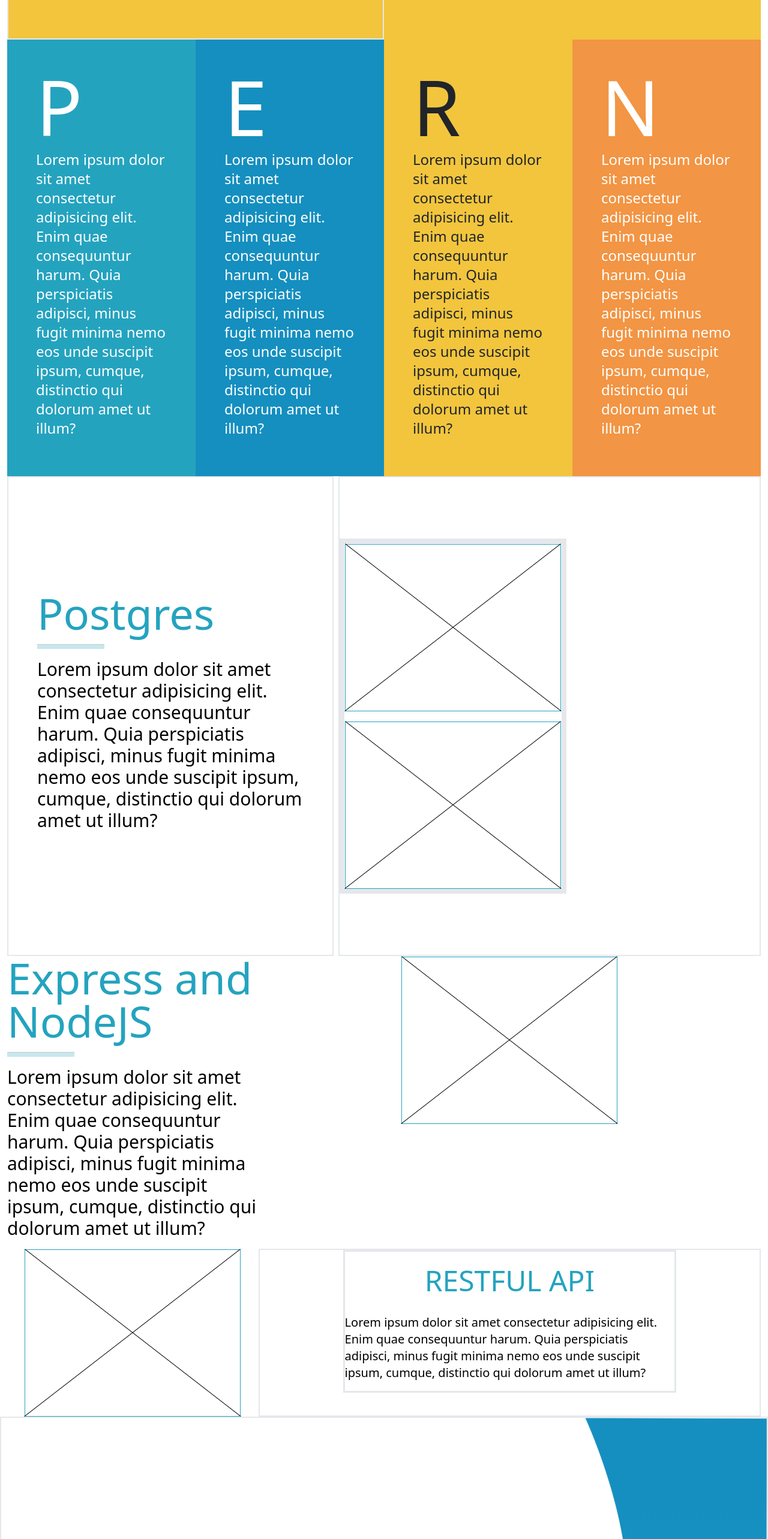
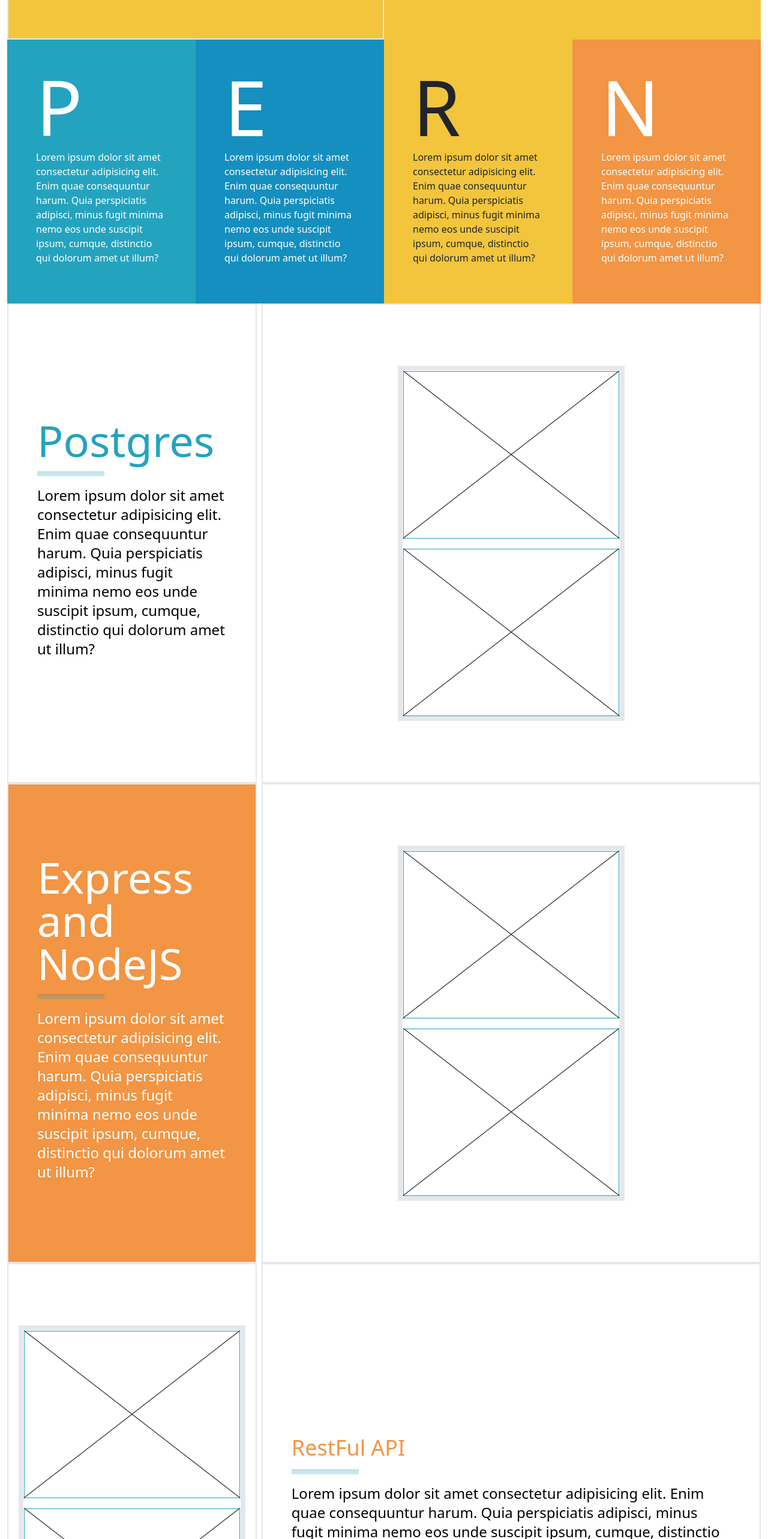
Before and after one commit to hagoodj98/portfolio, a Next.js app: page /work/bookblog in a window 1280 px wide. Shown: the part 1342-3908 px from the top of the page at 60% size. Built offline with nearby package versions, Linux system fonts and the light colour scheme.

Commit message:
added more slideshows. next step is to figure out how many slides for each project

```diff
--- a/app/components/Card.jsx
+++ b/app/components/Card.jsx
@@ -2,10 +2,10 @@ import React from 'react'
 
 const Card = (props) => {
   return (
-    <div className='p-5'>
+    <>
       <h3 className='text-9xl'>{props.title}</h3>
       <p>{props.text}</p>
-    </div>
+    </>
   )
 }
 
--- /dev/null
+++ b/app/components/Carousel.jsx
@@ -0,0 +1,50 @@
+'use client';
+
+import React, {useState} from 'react'
+import Carousel from 'react-bootstrap/Carousel';
+import Image from 'next/image';
+import Flippo from "../../public/Group 34.png";
+import ArrowBackIosRoundedIcon from '@mui/icons-material/ArrowBackIosRounded';
+import ArrowForwardIosRoundedIcon from '@mui/icons-material/ArrowForwardIosRounded';
+import  infoData  from "../components/datai"
+
+const CarouselControlled = () => {
+
+    console.log(infoData);
+
+
+  return (
+    <>
+        <Carousel indicators={false} prevIcon={<span className='text-moreblue'><ArrowBackIosRoundedIcon /></span> } nextIcon={<span className='text-moreblue'><ArrowForwardIosRoundedIcon /></span>} className='md:h-[700px] ' >
+            {
+                infoData.map((i) => (
+                        <Carousel.Item key={i.id} className=' border-2 mt-11 h-[500px]'>
+                            <Image src={Flippo} className='mx-auto mt-9'  alt="nothing" text="First slide" />
+                            <Carousel.Caption className='absolute bottom-1'>
+                                <h3 className='text-black'>{i.subtitle}</h3>
+                                <p className='text-black'>{i.caption}</p>
+                            </Carousel.Caption>
+                        </Carousel.Item>
+                ))
+            }
+
+
+        </Carousel>
+    </>
+  )
+}
+
+export default CarouselControlled;
+
+
+/*
+
+<Carousel.Item className=' border-2 mt-11 h-[500px]'>
+                <Image src={Flippo} className='mx-auto mt-9'  alt="nothing" text="First slide" />
+                <Carousel.Caption className='absolute bottom-1'>
+                <h3 className='text-black'>First slide label</h3>
+                <p className='text-black'>Nulla vitae elit libero, a pharetra augue mollis interdum.</p>
+                </Carousel.Caption>
+            </Carousel.Item>
+
+            */
--- /dev/null
+++ b/app/components/SmallCard.jsx
@@ -0,0 +1,13 @@
+import React from 'react'
+
+const SmallCard = (props) => {
+  return (
+    <div>
+        <div className='bg-orange w-5/6 text-white rounded-lg p-5'>
+            <h4>{props.subtitle}</h4>
+            <p>{props.smallcardtext}</p>
+        </div>
+    </div>
+  )
+}
+export default SmallCard
--- /dev/null
+++ b/app/components/Video.jsx
@@ -0,0 +1,15 @@
+'use client';
+
+import React from 'react'
+
+const Video = () => {
+  return (
+    <>
+
+        <video src=""></video>
+
+    </>
+  )
+}
+
+export default Video;
--- a/app/work/bookblog/page.jsx
+++ b/app/work/bookblog/page.jsx
@@ -2,6 +2,9 @@ import React from "react";
 import Image from "next/image";
 import Flippo from "../../../public/Group 34.png";
 import Card from '../../components/Card';
+import Carousel from "@/app/components/Carousel";
+import repsonsive from '../../../public/images.png'
+import Video from '../../components/Video';
 
 const BookBlog = () => {
     return (
@@ -36,32 +39,32 @@ const BookBlog = () => {
                 </div>
             </div>
             <div className="grid md:grid-cols-2 lg:grid-cols-4">
-                <div className="bg-bluegreen text-white text-2xl">
+                <div className="bg-bluegreen text-white text-base p-5">
                     <Card  title="P" text="Lorem ipsum dolor sit amet consectetur adipisicing elit. Enim quae consequuntur harum. Quia perspiciatis adipisci, minus fugit minima nemo eos unde suscipit ipsum, cumque, distinctio qui dolorum amet ut illum?"/>
                 </div>
-                <div className="bg-moreblue text-white text-2xl">
+                <div className="bg-moreblue text-white text-base p-5">
                     <Card  title="E" text="Lorem ipsum dolor sit amet consectetur adipisicing elit. Enim quae consequuntur harum. Quia perspiciatis adipisci, minus fugit minima nemo eos unde suscipit ipsum, cumque, distinctio qui dolorum amet ut illum?"/>
                 </div>
-                <div className="bg-yellow text-2xl">
+                <div className="bg-yellow text-base p-5">
                     <Card  title="R" text="Lorem ipsum dolor sit amet consectetur adipisicing elit. Enim quae consequuntur harum. Quia perspiciatis adipisci, minus fugit minima nemo eos unde suscipit ipsum, cumque, distinctio qui dolorum amet ut illum?"/>
                 </div>
-                <div className="bg-orange text-white text-2xl">
+                <div className="bg-orange text-white text-base p-5">
                     <Card  title="N" text="Lorem ipsum dolor sit amet consectetur adipisicing elit. Enim quae consequuntur harum. Quia perspiciatis adipisci, minus fugit minima nemo eos unde suscipit ipsum, cumque, distinctio qui dolorum amet ut illum?"/>
                 </div>
             </div>
             <div>
                 <div className="flex flex-col md:flex-row gap-2 md:h-[800px]">
-                    <div className="border-2 md:w-1/2 flex flex-col justify-center p-5">
+                    <div className="border-2 md:w-1/2 lg:w-4/12 flex flex-col justify-center p-5">
                         <div className="">
                             <h1 className="text-5xl md:text-7xl text-bluegreen">Postgres</h1>
                             <div className="w-28"><hr className="h-2 bg-bluegreen"/> </div>
                             <div>
-                                <p className="md:text-base lg:text-xl xl:text-3xl text-black ">Lorem ipsum dolor sit amet consectetur adipisicing elit. Enim quae consequuntur harum. Quia perspiciatis adipisci, minus fugit minima nemo eos unde suscipit ipsum, cumque, distinctio qui dolorum amet ut illum?</p>
+                                <p className="md:text-base lg:text-xl xl:text-2xl text-black ">Lorem ipsum dolor sit amet consectetur adipisicing elit. Enim quae consequuntur harum. Quia perspiciatis adipisci, minus fugit minima nemo eos unde suscipit ipsum, cumque, distinctio qui dolorum amet ut illum?</p>
                             </div>
                         </div>
                     </div>
-                    <div className="relative md:w-8/12  border-2 flex justify-center md:items-center md:justify-normal ">
-                        <div className=" flex flex-col gap-3 border-8 z-40">
+                    <div className="relative md:w-1/2 lg:w-8/12  border-2 flex justify-center md:items-center md:justify-normal ">
+                        <div className=" flex flex-col gap-3 border-8 mx-auto z-40">
                             <Image src={Flippo} className="-mt-10 md:mt-0 mx-auto" alt="Project name" />
                             <Image src={Flippo} className="-mt-10 md:mt-0 mx-auto" alt="Project name" />
                         </div>
@@ -69,33 +72,81 @@ const BookBlog = () => {
                 </div>
             </div>
             <div>
-                <div className="grid grid-cols-3">
-
-                    <div className="">
-                        <h3 className="text-5xl md:text-7xl text-bluegreen">Express and NodeJS</h3>
-                        <div className="w-28"><hr className="h-2 bg-bluegreen"/> </div>
-                        <div>
-                            <p className="md:text-base lg:text-xl xl:text-3xl text-black ">Lorem ipsum dolor sit amet consectetur adipisicing elit. Enim quae consequuntur harum. Quia perspiciatis adipisci, minus fugit minima nemo eos unde suscipit ipsum, cumque, distinctio qui dolorum amet ut illum?</p>
+                <div className="flex flex-col md:flex-row gap-2 md:h-[800px]">
+                    <div className="border-2 bg-orange md:w-1/2 lg:w-4/12 flex flex-col justify-center p-5">
+                        <div className="">
+                            <h3 className="text-5xl md:text-7xl text-white">Express and NodeJS</h3>
+                            <div className="w-28"><hr className="h-2 bg-bluegreen"/> </div>
+                            <div>
+                                <p className="md:text-base lg:text-xl xl:text-2xl text-white">Lorem ipsum dolor sit amet consectetur adipisicing elit. Enim quae consequuntur harum. Quia perspiciatis adipisci, minus fugit minima nemo eos unde suscipit ipsum, cumque, distinctio qui dolorum amet ut illum?</p>
+                            </div>
                         </div>
                     </div>
-                    <div className="col-span-2">
-                        <Image src={Flippo} className=" mx-auto" alt="Project name" />
+                    <div className="relative md:w-1/2 lg:w-8/12  border-2 flex justify-center md:items-center md:justify-normal ">
+                        <div className=" flex flex-col gap-3 border-8 mx-auto z-40">
+                            <Image src={Flippo} className="-mt-10 md:mt-0 mx-auto" alt="Project name" />
+                            <Image src={Flippo} className="-mt-10 md:mt-0 mx-auto" alt="Project name" />
+                        </div>
                     </div>
-                    <div>
-                        <Image src={Flippo} className=" mx-auto" alt="Project name" />
+                </div>
+            </div>
+            <div>
+                <div className="flex flex-col md:flex-row-reverse gap-2 md:h-[800px]">
+                    <div className="border-2 md:w-1/2 lg:w-8/12 flex flex-col justify-center p-5">
+                        <div className="">
+                            <h3 className="text-5xl md:text-4xl text-orange">RestFul API</h3>
+                            <div className="w-28"><hr className="h-2 bg-bluegreen"/> </div>
+                            <div>
+                                <p className="md:text-base lg:text-xl xl:text-2xl text-black ">Lorem ipsum dolor sit amet consectetur adipisicing elit. Enim quae consequuntur harum. Quia perspiciatis adipisci, minus fugit minima nemo eos unde suscipit ipsum, cumque, distinctio qui dolorum amet ut illum?</p>
+                            </div>
+                        </div>
                     </div>
-                    <div className=" border-2 col-span-2">
-                        <div className="flex  justify-center">
-                            <div className="w-4/6 border-3">
-                                <h3 className="text-center text-xl md:text-5xl text-bluegreen py-4">RESTFUL API</h3>
-                                <div >
-                                    <p className="md:text-base lg:text-xl  text-black ">Lorem ipsum dolor sit amet consectetur adipisicing elit. Enim quae consequuntur harum. Quia perspiciatis adipisci, minus fugit minima nemo eos unde suscipit ipsum, cumque, distinctio qui dolorum amet ut illum?</p>
-                                </div>
-                            </div>
-
+                    <div className="relative md:w-1/2 lg:w-4/12  border-2 flex justify-center md:items-center md:justify-normal ">
+                        <div className=" flex flex-col gap-3 border-8 mx-auto z-40">
+                            <Image src={Flippo} className="-mt-10 md:mt-0 mx-auto" alt="Project name" />
+                            <Image src={Flippo} className="-mt-10 md:mt-0 mx-auto" alt="Project name" />
                         </div>
-
                     </div>
+                </div>
+            </div>
+            <div>
+                <h3 className="text-5xl md:text-4xl md:my-24 text-black">React</h3>
+                <div className="flex flex-col md:flex-row border-2 h-[600px]">
+                    <div className="bg-yellow md:w-4/12 p-4 md:p-3">
+                        <h3 className="text-5xl md:text-4xl md:my-24 text-black">Initial Wireframing</h3>
+                        <p className="text-black">Lorem ipsum dolor sit amet consectetur adipisicing elit. Aut hic sapiente voluptatibus accusamus ipsa tenetur, eos impedit saepe exercitationem! Autem debitis dolorem facilis quasi corporis nihil repudiandae facere voluptatem enim.</p>
+                    </div>
+                    <div className='md:w-8/12 my-auto '>
+                        <Carousel />
+                    </div>
+                </div>
+                <div className="flex flex-col md:flex-row-reverse border-2 h-[600px]">
+                    <div className="bg-yellow md:w-4/12 p-4 md:p-3">
+                        <h3 className="text-5xl md:text-4xl md:my-24 text-black">Refined Wireframing</h3>
+                        <p className="text-black">Lorem ipsum dolor sit amet consectetur adipisicing elit. Aut hic sapiente voluptatibus accusamus ipsa tenetur, eos impedit saepe exercitationem! Autem debitis dolorem facilis quasi corporis nihil repudiandae facere voluptatem enim.</p>
+                    </div>
+                    <div className='md:w-8/12 my-auto '>
+                        <Carousel />
+                    </div>
+                </div>
+                <div className="flex flex-col md:flex-row border-2 h-[600px]">
+                    <div className="bg-yellow md:w-4/12 p-4 md:p-3">
+                        <h3 className="text-5xl md:text-4xl md:my-24 text-black">Final Wireframing</h3>
+                        <p className="text-black">Lorem ipsum dolor sit amet consectetur adipisicing elit. Aut hic sapiente voluptatibus accusamus ipsa tenetur, eos impedit saepe exercitationem! Autem debitis dolorem facilis quasi corporis nihil repudiandae facere voluptatem enim.</p>
+                    </div>
+                    <div className='md:w-8/12 my-auto '>
+                        <Carousel />
+                    </div>
+                </div>
+            </div>
+            <div className="my-56 sm:my-44">
+                <div className=" border-2">
+                    <Image src={repsonsive} className=" mx-auto" alt="Project name" />
+                </div>
+            </div>
+            <div className="h-96 border-2">
+                <div className="m-auto w-[800px] border-2 h-full ">
+                    <Video />video
                 </div>
             </div>
         </div>
--- a/app/work/l4d/page.jsx
+++ b/app/work/l4d/page.jsx
@@ -1,30 +1,50 @@
 import React from "react";
+import Image from "next/image";
+import Flippo from "../../../public/Group 34.png";
+import SmallCard from '../../components/SmallCard';
 
  function Left4Dead () {
     return (
         <div>
-            <h1>l4d</h1>
+            <div className="flex flex-col md:flex-row gap-2 md:h-[800px]">
+                <div className="border-2 md:w-1/2 flex flex-col justify-center p-5">
+                    <div className="">
+                        <h1 className="text-5xl md:text-7xl text-bluegreen">Redesign Gaming Site</h1>
+                        <div className="w-28"><hr className="h-2 bg-bluegreen"/> </div>
+                        <div>
+                            <p className="md:text-base lg:text-xl xl:text-3xl text-black ">Lorem ipsum dolor sit amet consectetur adipisicing elit. Enim quae consequuntur harum. Quia perspiciatis adipisci, minus fugit minima nemo eos unde suscipit ipsum, cumque, distinctio qui dolorum amet ut illum?</p>
+                        </div>
+                    </div>
+                </div>
+                <div className="relative md:w-8/12 bg-bluegreen md:bg-transparent  border-2 flex justify-center md:items-center md:justify-normal ">
+                    <div className="border-8 z-40">
+                        <Image src={Flippo} className="-mt-10 md:mt-0 mx-auto" alt="Project name" />
+                    </div>
+                </div>
+                <div className="absolute  md:w-1/2 inset-x-0 ml-auto  md:h-[800px] bg-bluegreen">
+                </div>
+            </div>
+            <div className="bg-gradient-to-r from-moreblue to-bluegreen my-10">
+                <h3 className=" text-5xl text-center p-2 text-white">Key Features</h3>
+                <div className="grid  lg:grid-cols-3 gap-3 p-5 ">
+                    <SmallCard  subtitle="01" smallcardtext="Lorem ipsum dolor sit amet consectetur adipisicing elit. Impedit culpa perspiciatis labore cupiditate reiciendis accusamus magnam quas cumque ea sint velit molestias minima, numquam sed beatae blanditiis eligendi, totam mollitia!"/>
+                    <SmallCard  subtitle="02" smallcardtext="Lorem ipsum dolor sit amet consectetur adipisicing elit. Impedit culpa perspiciatis labore cupiditate reiciendis accusamus magnam quas cumque ea sint velit molestias minima, numquam sed beatae blanditiis eligendi, totam mollitia!"/>
+                    <SmallCard  subtitle="03" smallcardtext="Lorem ipsum dolor sit amet consectetur adipisicing elit. Impedit culpa perspiciatis labore cupiditate reiciendis accusamus magnam quas cumque ea sint velit molestias minima, numquam sed beatae blanditiis eligendi, totam mollitia!"/>
+                </div>
+            </div>
+            <div>
+                <div className="grid grid-cols-2 justify-items-center">
+                    <h3>Personas</h3>
+                    <Image src={Flippo} className="-mt-10 md:mt-0 " alt="Project name" />
+                    <Image src={Flippo} className="-mt-10 md:mt-0 " alt="Project name" />
+                    <Image src={Flippo} className="-mt-10 md:mt-0" alt="Project name" />
+                </div>
+            </div>
+            <div>
 
+            </div>
         </div>
     )
 }
 
 export default Left4Dead;
-
-/*
-      <nav>
-        <ul className='d-flex'>
-            <li><Link href="/home">Home</Link></li>
-            <li><Link href="/work">Work</Link>
-                <ul>
-                    <li><Link href="/work/bookblog">Book Blog</Link></li>
-                    <li><Link href="/work/l4d">GameSite</Link></li>
-                    <li><Link href="/work/crocs">Crocs</Link></li>
-                    <li><Link href="/work/riddles">Riddles</Link></li>
-                    <li><Link href="/work/flippo">Flippo</Link></li>
-                </ul>
-            </li>
-            <li><Link href="/music">Music</Link></li>
-        </ul>
-      </nav>
-      */
--- a/package.json
+++ b/package.json
@@ -11,6 +11,7 @@
   "dependencies": {
     "@emotion/react": "^11.13.3",
     "@emotion/styled": "^11.13.0",
+    "@mui/icons-material": "^6.1.6",
     "@mui/material": "^6.1.6",
     "bootstrap": "^5.3.3",
     "next": "15.0.2",
```
Also changed, not shown: app/components/datai.js (added, +26 -0 lines), app/page.jsx (+3 -4 lines), public/images.png (added), 1 other file (tests, documents, lock files or other folders).
